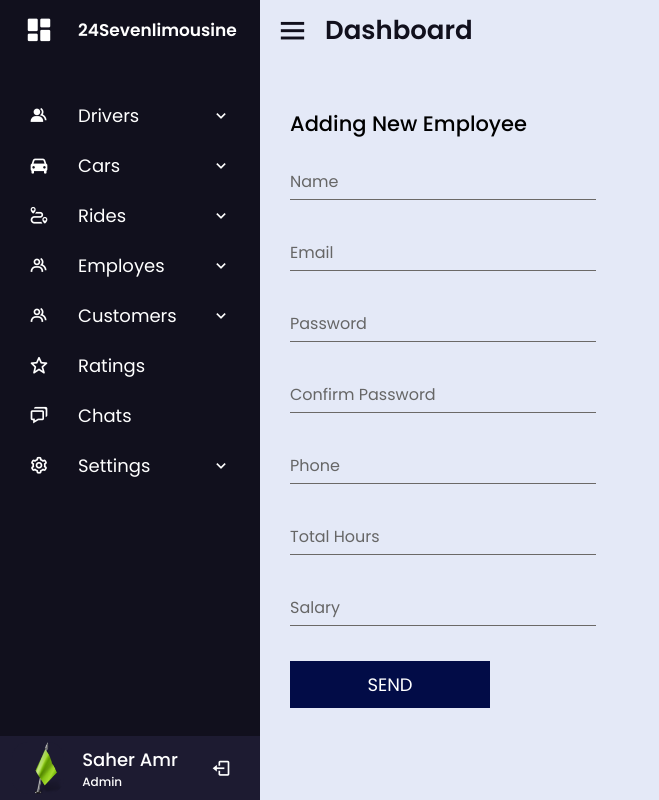
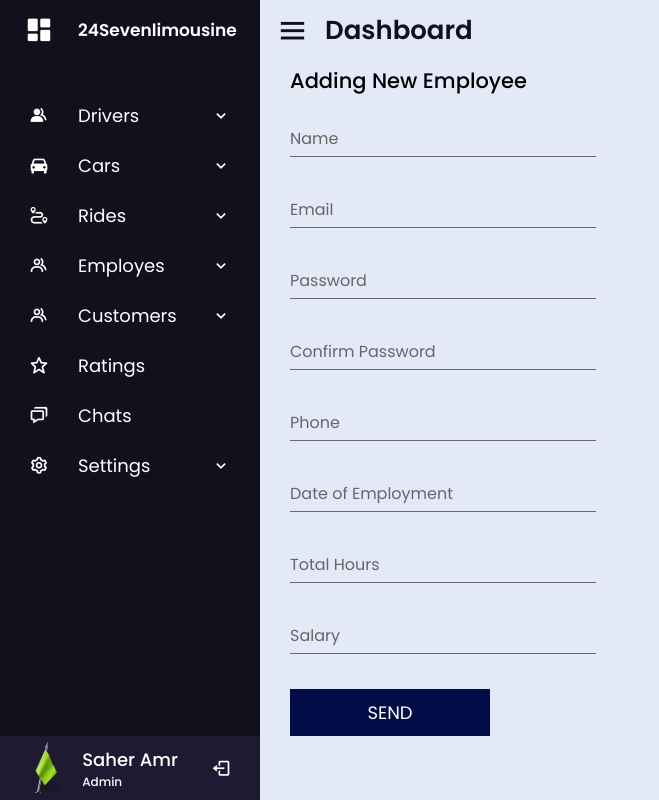
Before and after one commit to limitlesssolly/CarManagings, a PHP site: page /Views/Pages/addemployee.php in a window 1280 px wide. Shown: the whole page, without its empty margins (0-659 px from the left). Run offline with PHP 8.4, Linux system fonts and the light colour scheme.

Commit message:
Update addemployee.php

```diff
--- a/Views/Pages/addemployee.php
+++ b/Views/Pages/addemployee.php
@@ -13,6 +13,12 @@ include_once "../../includes/db.php";
     <link href='https://unpkg.com/boxicons@2.1.4/css/boxicons.min.css' rel='stylesheet'>
 
     <title>Add employee</title>
+    <style>
+        .contactForm{
+            position: relative;
+            top: -43px;
+        }
+    </style>
 </head>
 <body>
         <?php
@@ -25,7 +31,7 @@ include_once "../../includes/db.php";
             </div>
             <!-- form -->
 
-            <div class="contactForm">
+            <div class="contactForm" >
                     <h2 style="font-size: 21px;">Adding New Employee</h2>
                     <form method="post" id="contactForm">
 
@@ -52,6 +58,11 @@ include_once "../../includes/db.php";
                         <div class="inputBox">
                             <input type="text" name="phone" id="phone" required >
                             <span>Phone</span>
+                        </div>
+
+                        <div class="inputBox">
+                            <input type="text" name="doe" id="phone" required >
+                            <span>Date of Employment</span>
                         </div>
 
                         <div class="inputBox">
@@ -87,9 +98,10 @@ include_once "../../includes/db.php";
             $totalhours = htmlspecialchars($_POST["totalhours"]);
             $salary = htmlspecialchars($_POST["salary"]);
             $pass=htmlspecialchars($_POST["password"]);
+            $doe=htmlspecialchars($_POST["doe"]);
 
-            $sql = "insert into employees(Name,Email,Password,Phone,TotalHours,Salary)
-            values('$name','$email','$pass','$phone','$totalhours', '$salary')";
+            $sql = "insert into employees(Name,Email,Password,Phone,DateOfEmployment,TotalHours,Salary)
+            values('$name','$email','$pass','$phone','$doe','$totalhours', '$salary')";
             $result = mysqli_query($conn, $sql);
 
             if ($result) {
```
